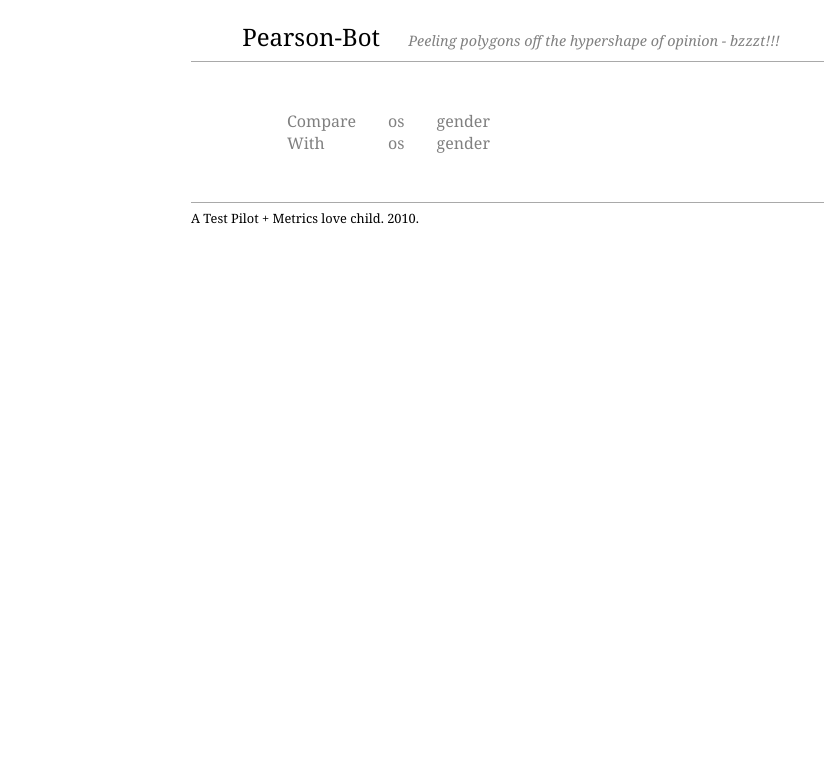
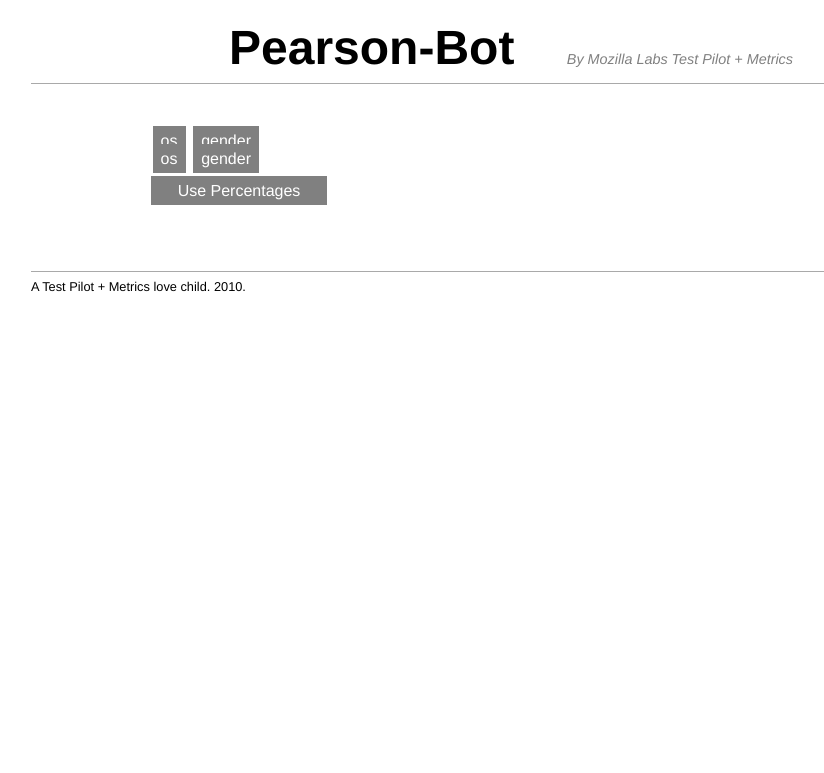
Before and after one commit to bcutler/pearsonbot, a Flask app: page / in a window 1280 px wide. Shown: the top 773 px of the page, without its empty margins (129-953 px from the left). Run offline with Flask 2, Linux system fonts and the light colour scheme; data comes from the database, SQL or seed files in the repository; some libraries are stand-ins or nearby versions.

Commit message:
Basic version of the webapp is doneish.

```diff
--- a/contingency.py
+++ b/contingency.py
@@ -2,6 +2,7 @@
 from flask import Flask, render_template, request, g
 from helpers import *
 
+from pprint import pprint
 import sqlite3
 import json
 
@@ -62,8 +63,11 @@
 def compare():
 	term1 = request.args.get('term1')
 	term2 = request.args.get('term2')
+	normalized = request.args.get('normalized') == "true"
+	print "normalized?", normalized
 	table = fetch_data(term1, term2, g.db)
-	table = to_contingency_table(table)
+	table = to_contingency_table(table, normalized = normalized)
+	pprint(table)
 	res = json.dumps(table)
 	return res
 
--- a/static/style.css
+++ b/static/style.css
@@ -10,7 +10,7 @@
 abbr,acronym { border:0; }
 
 body {
-	font-family:georgia;
+	font-family:trebuchet,helvetica,sans-serif;
 	;
 }
 
@@ -18,7 +18,7 @@
 	margin-top:20px;
 	margin-left:auto;
 	margin-right:auto;
-	width:40em;
+	width:60em;
 }
 
 #header {
@@ -32,9 +32,9 @@
 }
 
 h1#header {
-	font-size:1.5em;
+	font-size:3em;
 	margin-right:1em;
-	font-weight:normal;
+	font-weight:bold;
 	display:inline;
 	color:black;
 }
@@ -223,9 +223,42 @@
 	text-decoration:underline;
 }
 
+#compare_container {
+
+}
+
+.compare {
+	color: white;
+	background-color: gray;
+	padding:.35em;
+	padding-left:.5em;
+	padding-right:.5em;
+	margin:.1em;
+}
+
+.with {
+	color: white;
+	background-color: gray;
+	padding: .35em;
+	padding-left: .5em;
+	padding-right: .5em;
+	margin: .1em;
+}
+
+
+.check {
+	padding:.35em;
+	padding-left:.5em;
+	padding-right:.5em;
+	background-color:gray;
+	width:10em;
+	text-align:center;
+	margin-top:.5em;
+	color:white;
+}
 
 a {
-	font-variant:small-caps;;
+	font-variant:small-caps;
 }
 
 a:hover {
@@ -238,12 +271,19 @@
 
 .compare_clicked {
 	color:black;
+	background-color: lightgray;
 	font-variant:normal;
 }
 
 .with_clicked {
 	color:black;
+	background-color: lightgray;
 	font-variant:normal;
+}
+
+.percentage_clicked {
+	color: black;
+	background-color: lightgray;
 }
 
 .with_unavailable {
@@ -251,6 +291,9 @@
 	font-variant:normal;
 }
 
+
+
+
 #stat_answer {
 	padding-left:1em;
 	padding-right:1em;
--- a/templates/index.html
+++ b/templates/index.html
@@ -5,6 +5,7 @@
 	<link rel="stylesheet" href="{{ url_for('static', filename='style.css') }}" />
 	<script src="{{ url_for('static', filename='jquery.js') }}"></script>
 	<script type="text/javascript" src="{{ url_for('static', filename='protovis.js') }}"></script>
+	<script type="text/javascript" src="{{ url_for('static', filename='jquery.isotope.min.js') }}"></script>
 </head>
 
 <body>
@@ -13,26 +14,33 @@
 
 <div id="title">
 	<h1 id="header">Pearson-Bot</h1>
-	<h2 id="header">Peeling polygons off the hypershape of opinion - bzzzt!!!</h2>
+	<h2 id="header">By Mozilla Labs Test Pilot + Metrics</h2>
 </div>
 <hr>
 
 
 <div id="content">
 
-<table id="compare">
-	<tr>
-		<td>Compare</td>{% for g in groups %} <td id="{{ g }}" class="compare">{{ g }}</td>{% endfor %}
-	</tr>
-	<tr>
-		<td>With</td>{% for g in groups %} <td id="{{ g }}" class="with">{{ g }}</td>{% endfor %}
-	</tr>
+<div id="compare_container">
+	{% for g in groups %}
+		<span id="{{ g }}" class="compare">{{ g }}</span>
+	{% endfor %}
+</div>
 
-</table>
+<div id="with_container">
+	{% for g in groups %}
+		<span id="{{ g }}" class="with">{{ g }}</span>
+	{% endfor %}
+</div>
+
+<div class="check">Use Percentages</div>
+
+<br>
 
 <div id="contents"></div>
 
 <div id="output" class="output"></div>
+
 <div id="statistic">
 </div>
 
@@ -62,16 +70,6 @@
 			.width(500)
 			.height(500)
 			.canvas("output");
-		// var treemap = vis.add(pv.Layout.Treemap)
-		// 			.nodes(data)
-		// 			.round(true);
-		// 		treemap.leaf.add(pv.Panel)
-		// 			.fillStyle(function(d) color(d).alpha(title(d).match(re) ? 1 : .2))
-		// 			.strokeStyle("#fff")
-		// 			.lineWidth(1)
-		// 			.antialias(false);
-		// 		treemap.label.add(pv.Label)
-		// 			.textStyle(function(d) pv.rgb(0, 0, 0, title(d).match(re) ? 1 : .2));
 		var partition = vis.add(pv.Layout.Partition.Fill)
 		    .nodes(data)
 		    .size(function(d) d.nodeValue)
@@ -98,35 +96,23 @@
 
 		var rl = d.labels.row_labels;
 		var cl = d.labels.col_labels;
-
-		rl2 = [];
-		for (var r in rl) {
-			rl2.push(r);
-		}
-
-		cl2 = [];
-		for (var c in cl) {
-			cl2.push(c);
-		}
-
-		//console.log(rl2);
 		for (var i in data) {
-			for (var j in data[i]) {
-				if (data[i][j] > maxd) {
-					maxd = data[i][j];
+				for (var j in data[i]) {
+					if (data[i][j] > maxd) {
+						maxd = data[i][j];
+					}
 				}
 			}
-		}
-		var w = 500,
-		    h = 250,
-		    x = pv.Scale.linear(0, maxd).range(0, w),
+		var w = 700,
+		    h = n * m * 15,
+		    x = pv.Scale.linear(0, maxd).range(0, w-150),
 		    y = pv.Scale.ordinal(pv.range(n)).splitBanded(0, h, 4/5),
 		    c = pv.Colors.category20();
 		var vis = new pv.Panel()
 			.width(w)
 			.height(h)
 			.bottom(20)
-			.left(60)
+			.left(90)
 			.right(10)
 			.top(5)
 			.canvas("output");
@@ -139,19 +125,21 @@
 			    .top(function() this.index * y.range().band / m)
 			    .height(y.range().band / m)
 			    .left(0)
+			    //.left(x)
+			    //.size(20)
 			    .width(x)
 			    .fillStyle(c.by(pv.index));
 
 			/* The value label. */
 			bar.anchor("right").add(pv.Label)
 			    .textStyle("white")
-			    .text(function(d) d.toFixed(1));
+			    .text(function(d) parseInt(d.toFixed(1)));
 
 			/* The variable label. */
 			bar.parent.anchor("left").add(pv.Label)
 			    .textAlign("right")
 			    .textMargin(5)
-			    .text(function() rl2[this.parent.index]);
+			    .text(function() rl[this.parent.index]);
 
 			/* X-axis ticks. */
 			vis.add(pv.Rule)
@@ -179,7 +167,7 @@
 				.strokeStyle(null)
 				.fillStyle(c.by(pv.index))
 				.anchor("left").add(pv.Label)
-					.text(function() cl2[this.index]);
+					.text(function() cl[this.index]);
 
 
 			// vis.anchor("right").add(pv.Label)
@@ -198,23 +186,25 @@
 	}
 
 	submit_comparison = function(compare_term, with_term){
+		//var n = $("input:checked").length;
+		var normalized = $(".percentage_clicked").attr("class") != undefined;
+		console.log("normalized is" + normalized);
 		$.ajax(
 			{
 				type: 'GET',
 				cache: false,
-				data: {"term1" : compare_term, "term2" : with_term},
+				data: {"term1" : compare_term, "term2" : with_term, "normalized" : normalized},
 				url: "{{ url_for('compare') }}",
-				beforeSend: function(){},
+				beforeSend: function(){
+
+				},
 				success: function(data){
 
 					data = $.parseJSON(data);
-					//$("#contents").html("WHAT  " + data.mac.male);
-					//console.log("Got data. " + data["os"] + data["gender"]);
-					//console.log(data);
 					vis = barchart(data);
-					stat_sig = data.p_value;
-					stat_sig = stat_sig > .95 ? "Yep - different." : "Nope - not different."
-					$("#statistic").html("P(statistically independent | data) = <span id='stat_answer''>" + data.p_value + "</span> (" + stat_sig + ")")
+					// stat_sig = data.p_value;
+					// stat_sig = stat_sig > .95 ? "Yep - different." : "Nope - not different."
+					// $("#statistic").html("P(statistically independent | data) = <span id='stat_answer''>" + data.p_value + "</span> (" + stat_sig + ")")
 					//vis = tm(data);
 					vis.render();
 				}
@@ -243,6 +233,7 @@
 			submit_comparison(current_compare, current_with);
 		}
 	})
+
 	$(".with").click(function(){
 		if (current_with){
 			$(".with_clicked").removeClass("with_clicked");
@@ -258,6 +249,32 @@
 			submit_comparison(current_compare, current_with);
 		}
 	});
+	$(":checkbox").click(function(){
+		current_compare = $(".compare_clicked").attr("id");
+		current_with = $(".with_clicked").attr("id");
+		if (current_with != undefined & current_compare != undefined) {
+			submit_comparison(current_compare, current_with);
+		}
+	})
+
+	$(".check").click(function(){
+		$(this).toggleClass("percentage_clicked");
+		//console.log($("#check").attr("class"))
+		current_compare = $(".compare_clicked").attr("id");
+		current_with = $(".with_clicked").attr("id");
+		if (current_with != undefined & current_compare != undefined) {
+			submit_comparison(current_compare, current_with);
+		}
+	})
+
+	$("#compare_container").isotope({
+		itemSelector: ".compare",
+		layoutMode: "fitRows"
+	});
+	$("#with_container").isotope({
+		itemSelector: ".with",
+		layoutMode: "fitRows"
+	})
 
 </script>
 
```
Also changed, not shown: batch/contingency_data.py (+8 -3 lines), helpers.py (+11 -1 lines).
